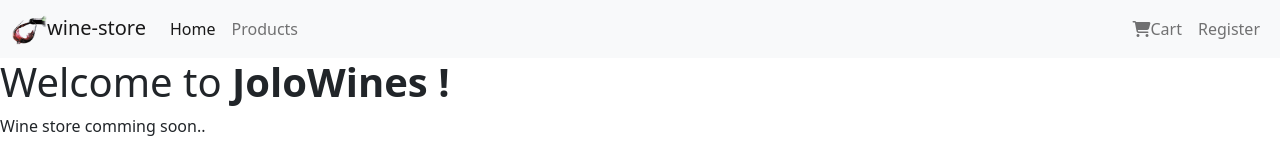
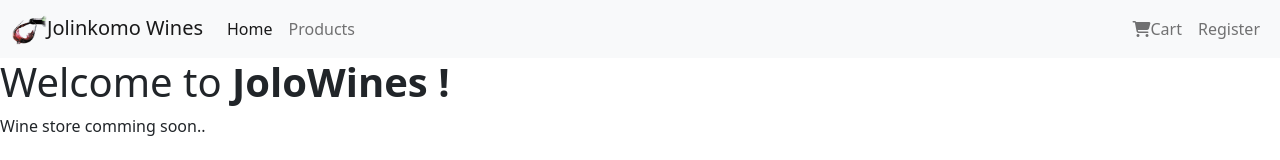
Before and after one commit to AsandahDevs/wine-store, an Angular app: page / in a window 1280 px wide. Shown: the top 160 px of the page. Built offline with nearby package versions, Linux system fonts and the light colour scheme.

Commit message:
Change title from 'wine-store' to 'JolinKomo Wines'.

```diff
--- a/src/app/app.component.ts
+++ b/src/app/app.component.ts
@@ -3,8 +3,8 @@
 @Component({
   selector: 'app-root',
   templateUrl: './app.component.html',
-  styleUrls: ['./app.component.scss']
+  styleUrls: ['./app.component.scss'],
 })
 export class AppComponent {
-  title = 'wine-store';
+  title = 'Jolinkomo Wines';
 }
```
